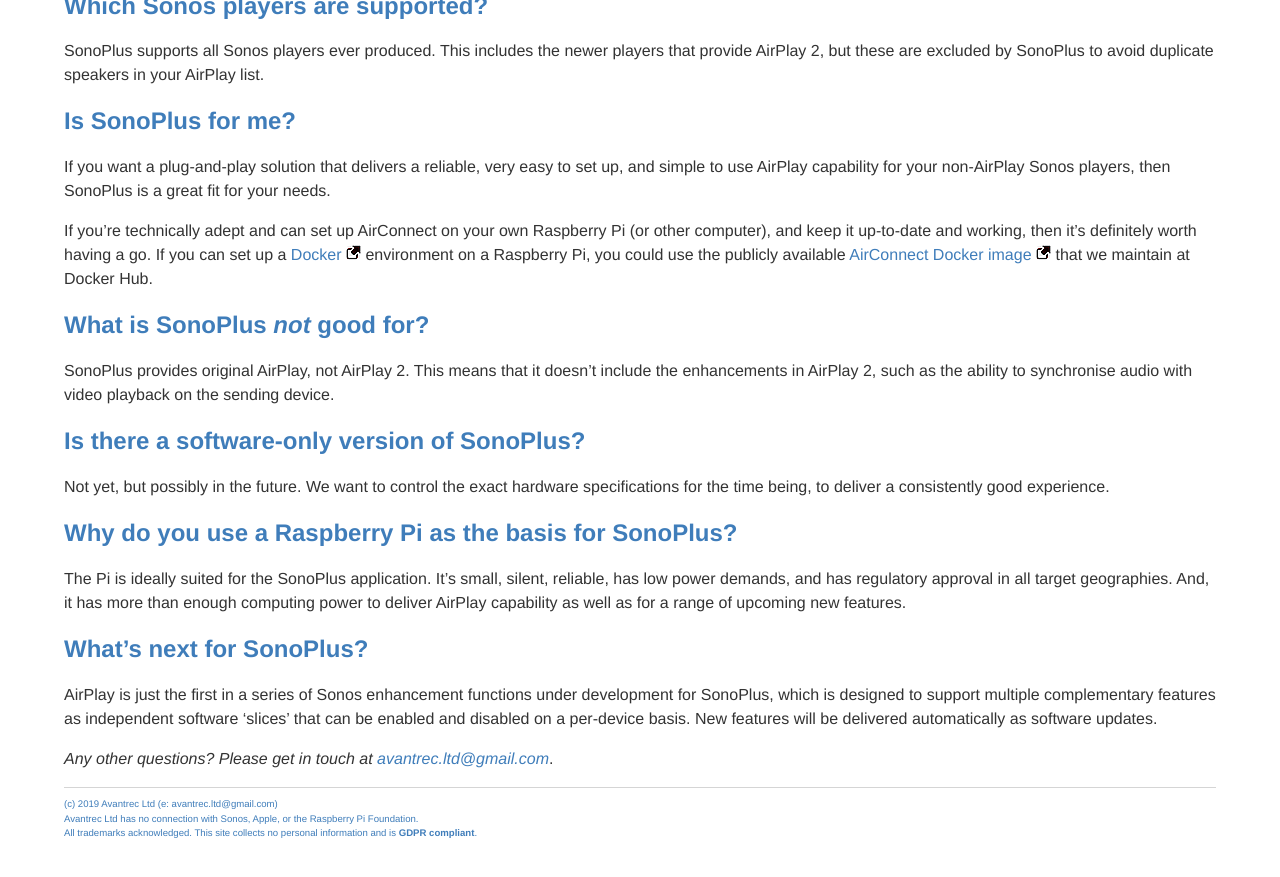
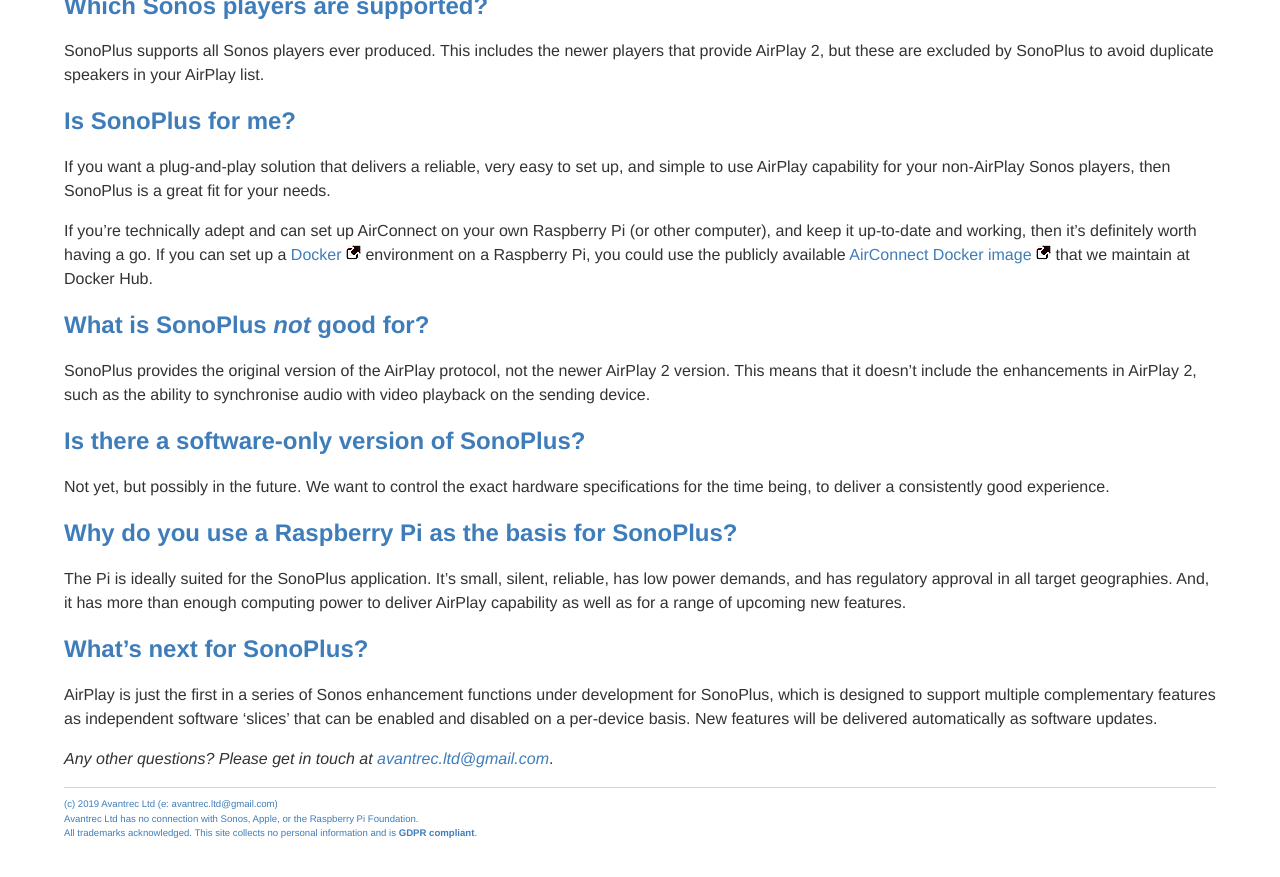
Before and after one commit to avantrec/avantrec.github.io, a Jekyll site: the page built from sonoplus/faq.md, in a window 1280 px wide and 900 px high, scrolled down 2922 px. Shown: the top 877 px of the window. Built offline with Jekyll 4.4.1, drawn with Linux system fonts in a browser that asks for light colours.

Commit message:
Minor edits

```diff
--- a/sonoplus/faq.md
+++ b/sonoplus/faq.md
@@ -74,7 +74,7 @@
 
 ## What is SonoPlus *not* good for?
 
-SonoPlus provides original AirPlay, not AirPlay 2. This means that it doesn't include the enhancements in AirPlay 2, such as the ability to synchronise audio with video playback on the sending device.
+SonoPlus provides the original version of the AirPlay protocol, not the newer AirPlay 2 version. This means that it doesn't include the enhancements in AirPlay 2, such as the ability to synchronise audio with video playback on the sending device.
 
 ## Is there a software-only version of SonoPlus?
 
```
